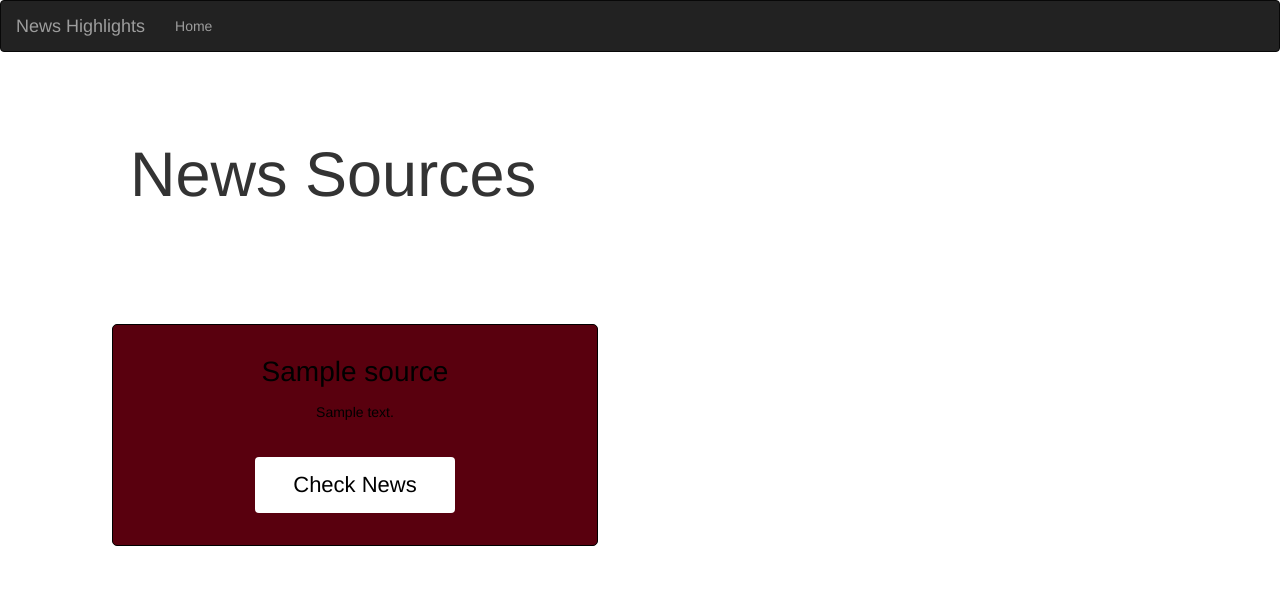
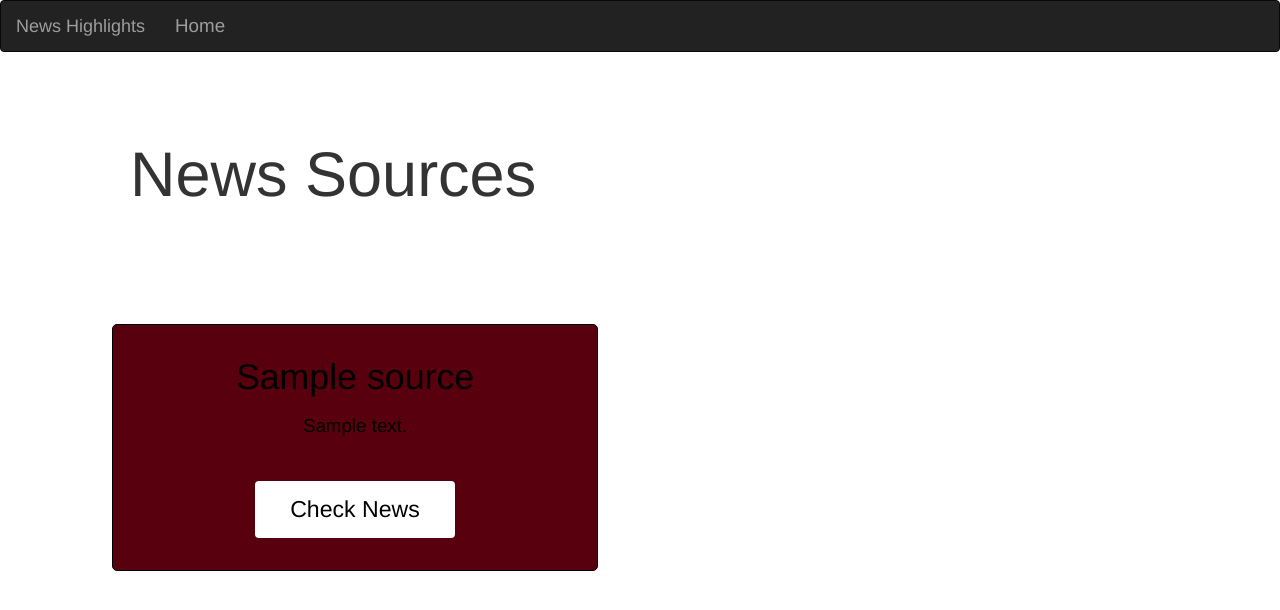
Before and after one commit to rehemafaith/news-highlight, a Flask app: template app/templates/index.html in a window 1280 px wide. Shown: the top 610 px of the page. Run offline with Flask 2, Linux system fonts and the light colour scheme; the template is opened without the code that fills it: most values are stand-ins (such as "Sample title", 1, 10 or a date in 2020); parts of the project's set-up code (start-up, migrations or seed data) failed here and were passed over; some libraries are stand-ins or nearby versions.

Commit message:
added display section

```diff
--- a/app/templates/index.html
+++ b/app/templates/index.html
@@ -8,7 +8,7 @@
   <div class=jumbotron>
     <h1> News Sources</h1>
 
-  </div>
+</div>
   {% for source in sources %}
 
   <div class="col-md-6">
@@ -27,13 +27,15 @@
 
     </div>
   </div>
-  </div>
 
 
 
   {% endfor %}
 </div>
 <style>
+*{
+  font-size: 105%;
+}
 .card{
   border: 0.5px solid black;
   border-radius: 5px;
```
